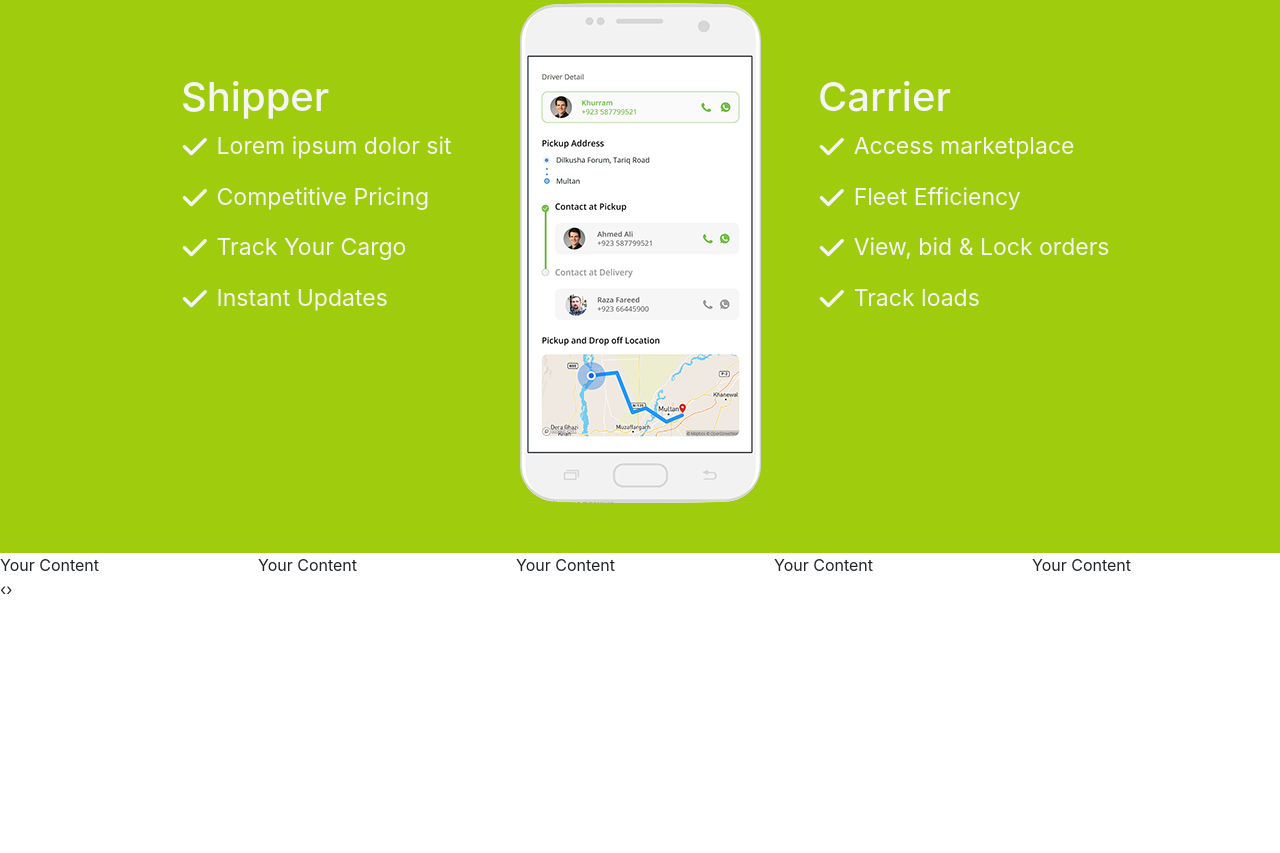
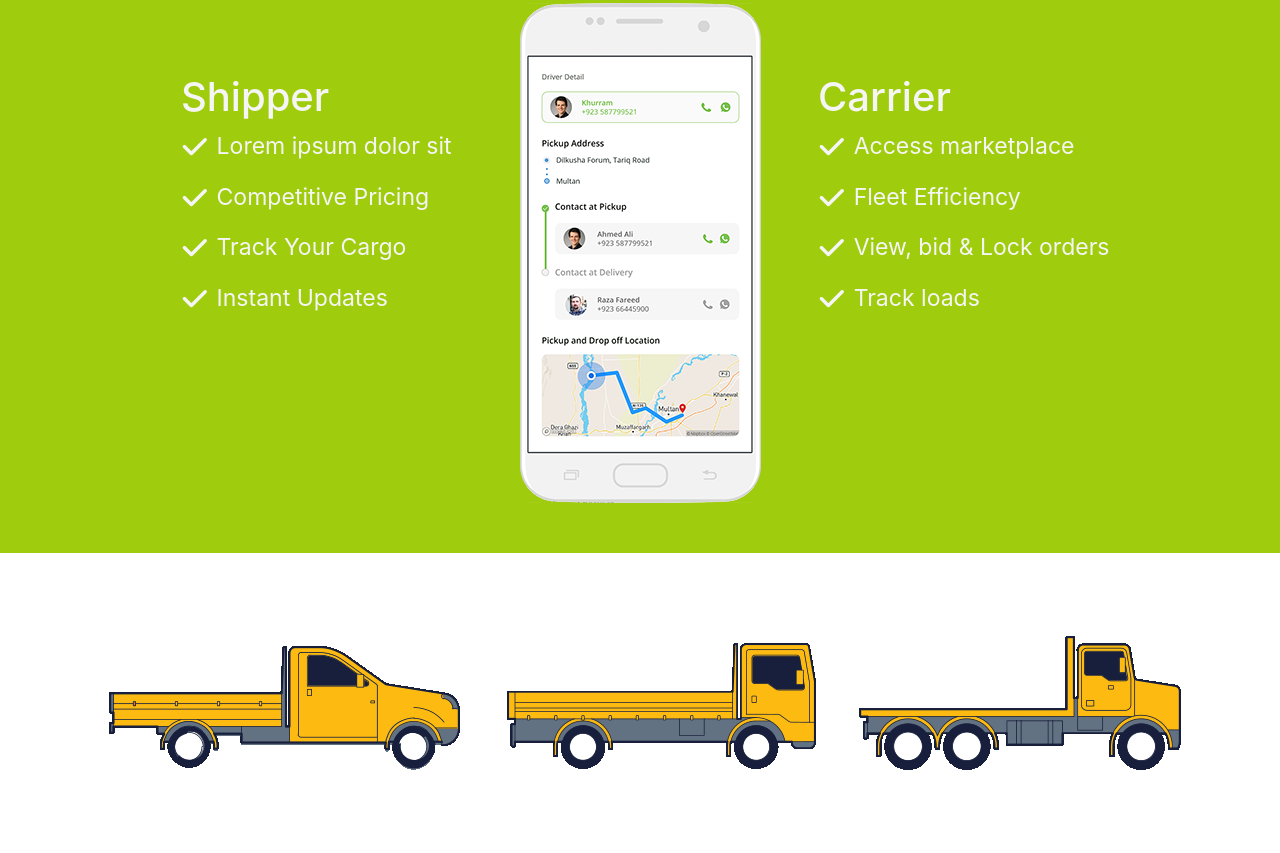
Before and after one commit to MuhammadHasnainahmed/MM-Enterprise, a plain HTML site: page MM Enterprices/index.html in a window 1280 px wide. Shown: the part 2834-3687 px from the top of the page. Before the commit the page ends 3459 px from the top, so only its background shows below. Drawn offline with nearby package versions, Linux system fonts and the light colour scheme.

Commit message:
basic commit

```diff
--- a/MM Enterprices/index.html
+++ b/MM Enterprices/index.html
@@ -31,8 +31,10 @@
     />
     <!-- Font awsome -->
     <!-- SLider LInk -->
-    <link rel="stylesheet" href="owlcarousel/owl.carousel.min.css" />
-    <link rel="stylesheet" href="owlcarousel/owl.theme.default.min.css" />
+    <link
+      rel="stylesheet"
+      href="https://cdn.jsdelivr.net/npm/swiper/swiper-bundle.min.css"
+    />
 
     <!-- SLider LInk -->
   </head>
@@ -392,18 +394,27 @@
         </div>
       </div>
     </section>
-    <div class="owl-carousel owl-theme">
-      <div class="item">Your Content</div>
-      <div class="item">Your Content</div>
-      <div class="item">Your Content</div>
-      <div class="item">Your Content</div>
-      <div class="item">Your Content</div>
-      <div class="item">Your Content</div>
-      <div class="item">Your Content</div>
+
+    <!-- -------------------------------------------------------------------------------------------------- -->
+    <div>
+      <div class="swiper">
+        <div class="swiper-wrapper">
+          <div class="swiper-slide">
+            <img class="d-block mx-auto" src="/img/slide-1-fleet.png" height="100%" />
+          </div>
+          <div class="swiper-slide">
+            <img class="d-block mx-auto" src="/img/slide-2-fleet.png" height="100%" />
+          </div>
+        </div>
+        <!-- <div class="swiper-pagination"></div> -->
+
+        <!-- If we need navigation buttons -->
+        <!-- <div class="swiper-button-prev"></div>
+        <div class="swiper-button-next"></div> -->
+      </div>
     </div>
-    <!-- java script -->
-    <script src="jquery.min.js"></script>
-    <script src="owlcarousel/owl.carousel.min.js"></script>
+    <!-- javascript -->
+    <script src="https://cdn.jsdelivr.net/npm/swiper/swiper-bundle.min.js"></script>
     <script src="script.js"></script>
   </body>
 </html>
--- a/MM Enterprices/script.js
+++ b/MM Enterprices/script.js
@@ -1,6 +1,4 @@
-$(document).ready(function(){
-  $(".owl-carousel").owlCarousel();
-});
+
 
 let section = document.querySelector(".container");
 let counters = document.querySelectorAll(".counter");
@@ -54,19 +52,26 @@ const counterTimeout = () => setTimeout(initCounter, 1000);
 window.addEventListener("scroll", counterTimeout);
 // window.removeEventListener('scroll'.isDone)
 
-$('.owl-carousel').owlCarousel({
-  loop:true,
-  margin:10,
-  nav:true,
-  responsive:{
-      0:{
-          items:1
-      },
-      600:{
-          items:3
-      },
-      1000:{
-          items:5
-      }
-  }
-})
+const swiper = new Swiper('.swiper', {
+  // Optional parameters
+  direction: 'horizontal',
+  loop: true,
+  centeredSlides: true,
+  autoplay: true,
+
+  // If we need pagination
+  pagination: {
+    el: '.swiper-pagination',
+  },
+
+  // Navigation arrows
+  navigation: {
+    nextEl: '.swiper-button-next',
+    prevEl: '.swiper-button-prev',
+  },
+
+  // And if we need scrollbar
+  scrollbar: {
+    el: '.swiper-scrollbar',
+  },
+});
--- a/MM Enterprices/style.css
+++ b/MM Enterprices/style.css
@@ -267,16 +267,12 @@ body {
   font-size: larger;
 }
 
+/* =-------------------------------------------------------------------------------------- */
 
-
-
-
-
-
-
-
-
-
+.swiper {
+  width: 100%;
+  height: 300px;
+}
 
 
 
```
Also changed, not shown: MM Enterprices/img/slide-1-fleet.png (added), MM Enterprices/img/slide-2-fleet.png (added).
